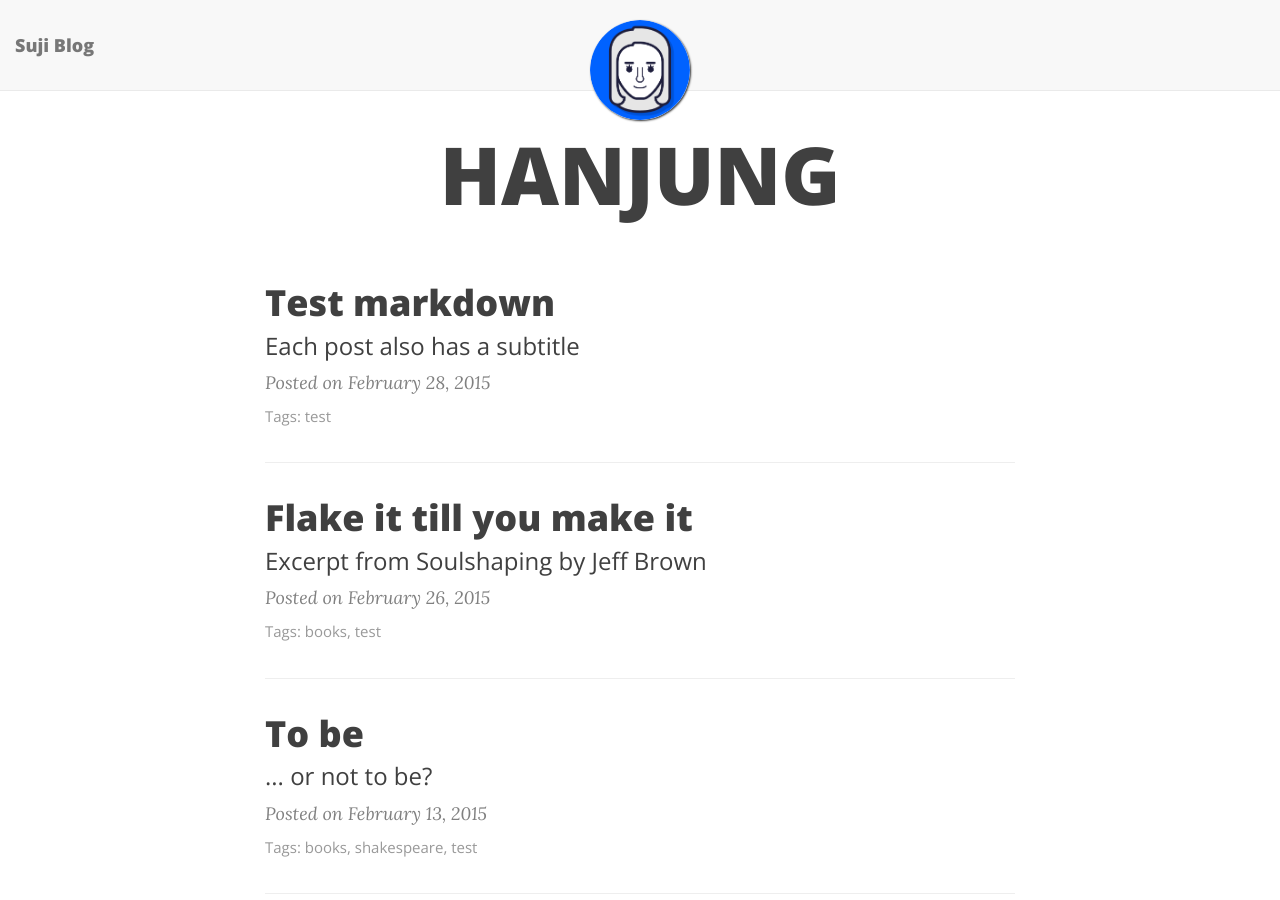
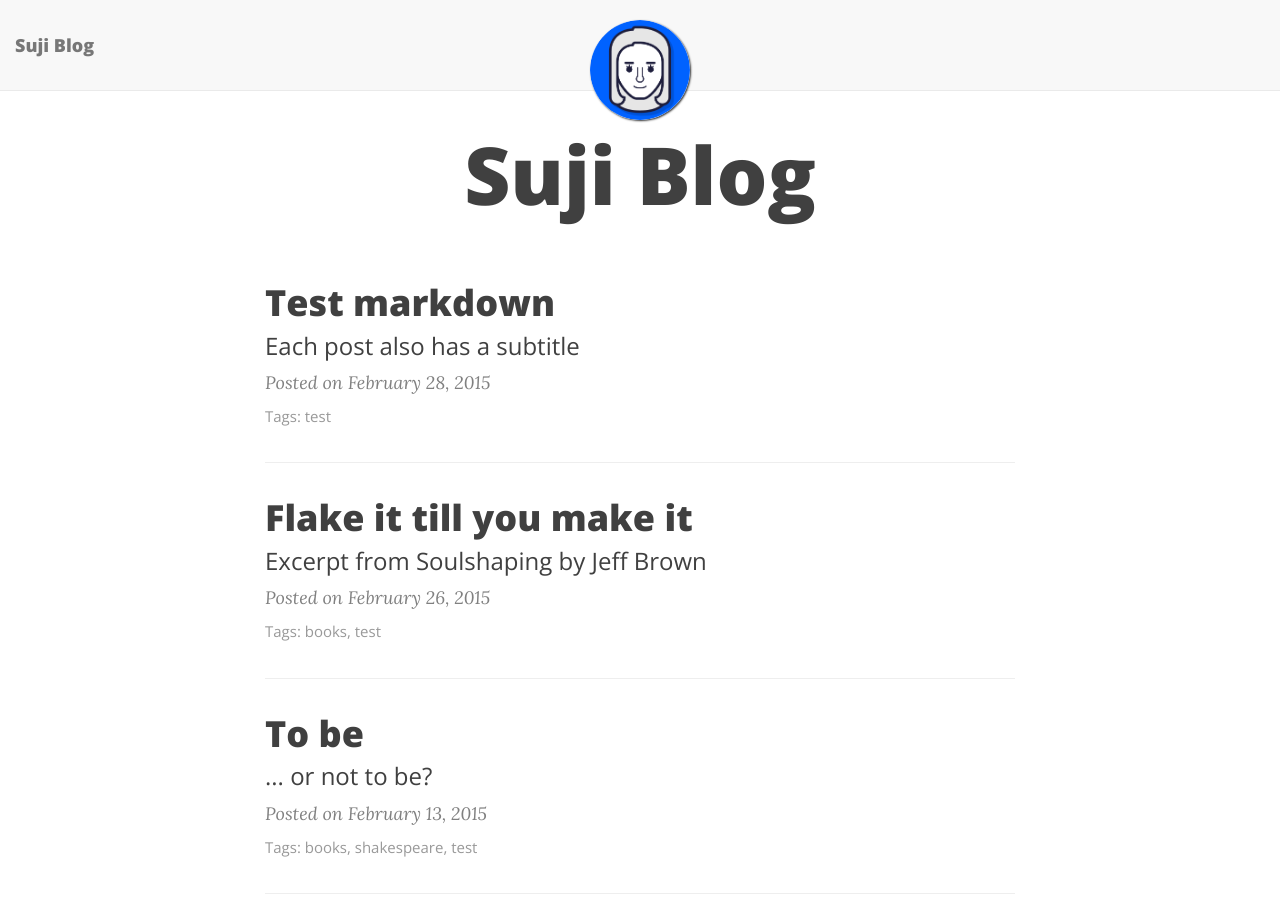
Before and after one commit to wkfwlspsl/wkfwlspsl.github.io, a Jekyll site: the page built from index.html, in a window 1280 px wide and 900 px high. Built offline with Jekyll 4.4.1, drawn with Linux system fonts in a browser that asks for light colours; nearby versions of some CDN libraries; the list of posts is cut into pages by our own code.

Commit message:
Update index.html

```diff
--- a/index.html
+++ b/index.html
@@ -1,6 +1,6 @@
 ---
 layout: page
-title: HANJUNG
+title: Suji Blog
 use-site-title: true
 ---
 
```
